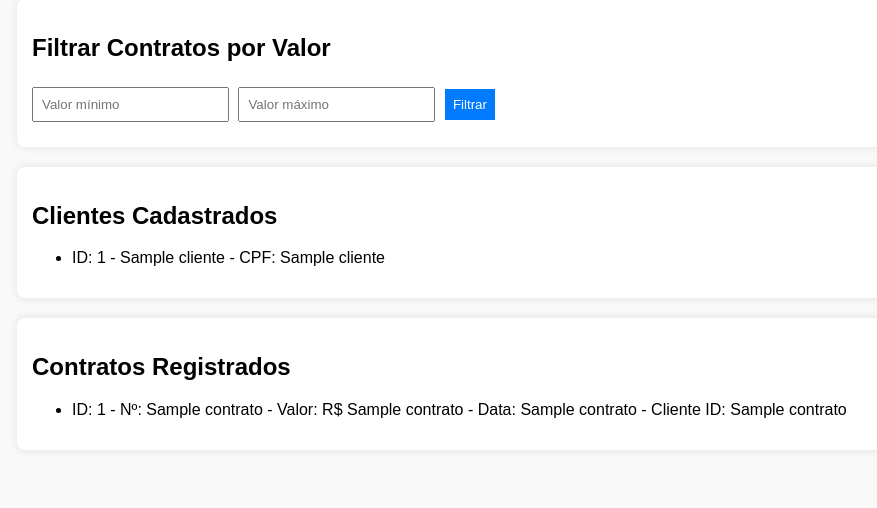
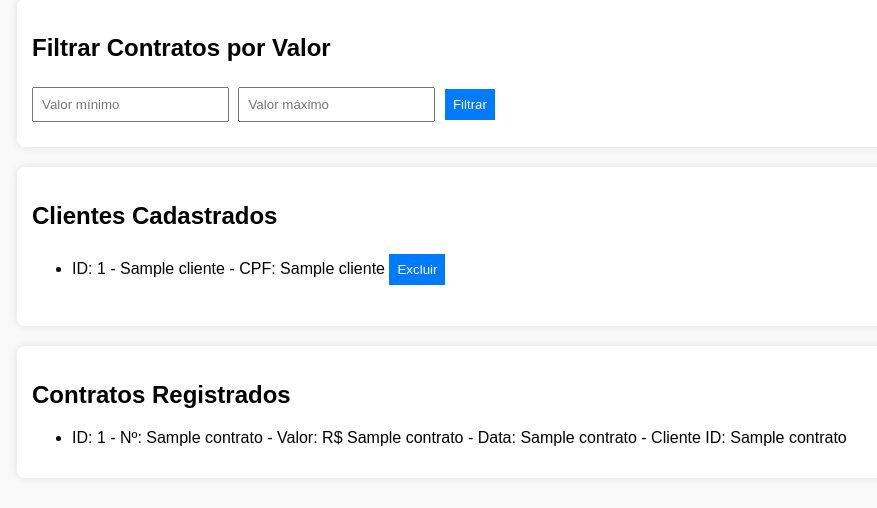
Before and after one commit to andsonandreribeiro09/gestao_contratos_juridicos, a Flask app: page / in a window 1280 px wide. Shown: the part 499-1007 px from the top of the page, without its empty margins (13-890 px from the left). Before the commit the page ends 917 px from the top, so only its background shows below. Run offline with Flask 2, Linux system fonts and the light colour scheme; a database or web service that is not in the repository returns one stand-in record (values such as "Sample title"); some libraries are stand-ins or nearby versions.

Commit message:
Update index.html

```diff
--- a/templates/index.html
+++ b/templates/index.html
@@ -34,10 +34,17 @@
     <h2>Clientes Cadastrados</h2>
     <ul>
         {% for cliente in clientes %}
-            <li>ID: {{ cliente[0] }} - {{ cliente[1] }} - CPF: {{ cliente[2] }}</li>
+            <li>
+                ID: {{ cliente[0] }} - {{ cliente[1] }} - CPF: {{ cliente[2] }}
+
+                <form action="/delete_cliente/{{ cliente[0] }}" method="post" style="display:inline;">
+                    <button type="submit" onclick="return confirm('Confirma exclusão do cliente?')">Excluir</button>
+                </form>
+            </li>
         {% endfor %}
     </ul>
 </section>
+
 
 <section>
     <h2>Contratos Registrados</h2>
```
